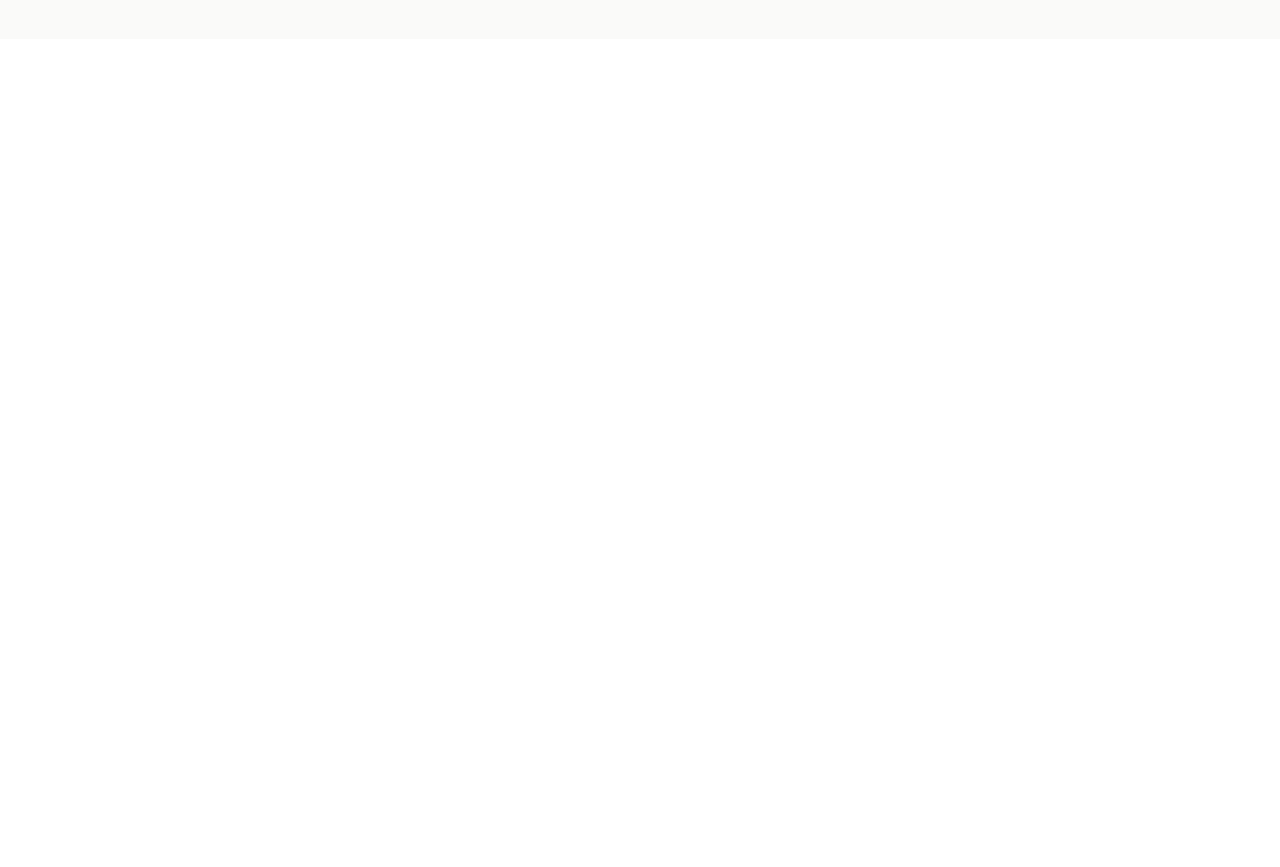
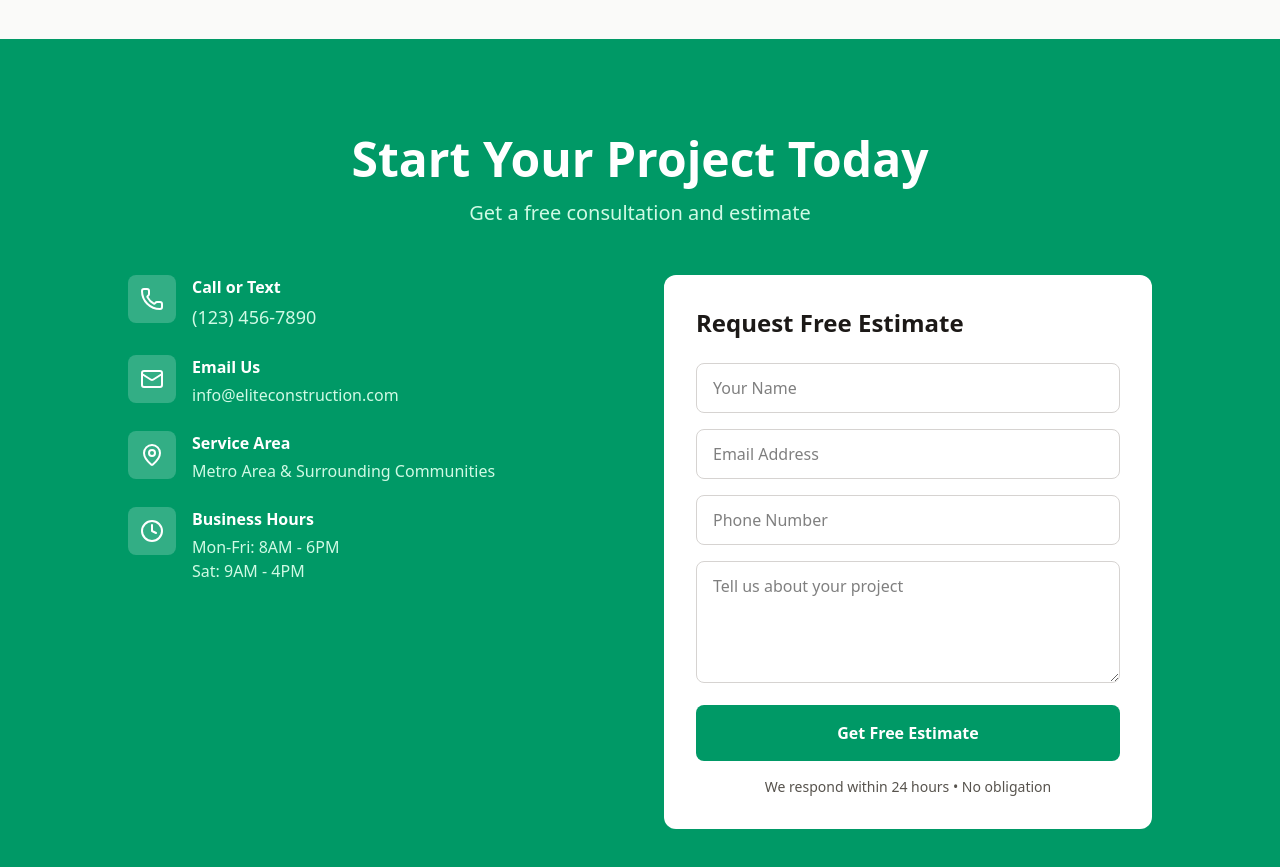
Before and after one commit to kyoriku/polaris-construction, a React (Vite) app: page / in a window 1280 px wide. Shown: the part 5360-6227 px from the top of the page. Before the commit the page ends 5399 px from the top, so only its background shows below. Built offline with nearby package versions, Linux system fonts and the light colour scheme.

Commit message:
add contact form with information cards

```diff
--- a/src/App.jsx
+++ b/src/App.jsx
@@ -1,5 +1,5 @@
 import { useState, useRef, useEffect } from 'react';
-import { Menu, X, Award, ArrowRight, CheckCircle, ChevronRight, Hammer, Users, Shield } from 'lucide-react';
+import { Phone, Mail, MapPin, Clock, Menu, X, Award, ArrowRight, CheckCircle, ChevronRight, Hammer, Shield, Users } from 'lucide-react';
 
 const services = [
   {
@@ -421,6 +421,96 @@ const ConstructionSite = () => {
           </div>
         </div>
       </section>
+
+      {/* Contact */}
+      <section id="contact" className="py-24 px-6 bg-emerald-600">
+        <div className="max-w-5xl mx-auto">
+          <div className="text-center text-white mb-12">
+            <h2 className="text-5xl font-bold mb-4">Start Your Project Today</h2>
+            <p className="text-xl text-emerald-100">Get a free consultation and estimate</p>
+          </div>
+
+          <div className="grid md:grid-cols-2 gap-12">
+            <div className="space-y-6 text-white">
+              <div className="flex items-start gap-4">
+                <div className="w-12 h-12 bg-white/20 rounded-lg flex items-center justify-center flex-shrink-0">
+                  <Phone className="w-6 h-6" />
+                </div>
+                <div>
+                  <p className="font-semibold mb-1">Call or Text</p>
+                  <a href="tel:1234567890" className="text-emerald-100 hover:text-white text-lg">
+                    (123) 456-7890
+                  </a>
+                </div>
+              </div>
+              <div className="flex items-start gap-4">
+                <div className="w-12 h-12 bg-white/20 rounded-lg flex items-center justify-center flex-shrink-0">
+                  <Mail className="w-6 h-6" />
+                </div>
+                <div>
+                  <p className="font-semibold mb-1">Email Us</p>
+                  <a href="mailto:info@eliteconstruction.com" className="text-emerald-100 hover:text-white">
+                    info@eliteconstruction.com
+                  </a>
+                </div>
+              </div>
+              <div className="flex items-start gap-4">
+                <div className="w-12 h-12 bg-white/20 rounded-lg flex items-center justify-center flex-shrink-0">
+                  <MapPin className="w-6 h-6" />
+                </div>
+                <div>
+                  <p className="font-semibold mb-1">Service Area</p>
+                  <p className="text-emerald-100">Metro Area & Surrounding Communities</p>
+                </div>
+              </div>
+              <div className="flex items-start gap-4">
+                <div className="w-12 h-12 bg-white/20 rounded-lg flex items-center justify-center flex-shrink-0">
+                  <Clock className="w-6 h-6" />
+                </div>
+                <div>
+                  <p className="font-semibold mb-1">Business Hours</p>
+                  <p className="text-emerald-100">Mon-Fri: 8AM - 6PM<br />Sat: 9AM - 4PM</p>
+                </div>
+              </div>
+            </div>
+
+            <div className="bg-white rounded-xl p-8">
+              <h3 className="text-2xl font-bold text-stone-900 mb-6">Request Free Estimate</h3>
+              <div className="space-y-4">
+                <input
+                  type="text"
+                  placeholder="Your Name"
+                  className="w-full px-4 py-3 border border-stone-300 rounded-lg focus:outline-none focus:ring-2 focus:ring-emerald-600"
+                />
+                <input
+                  type="email"
+                  placeholder="Email Address"
+                  className="w-full px-4 py-3 border border-stone-300 rounded-lg focus:outline-none focus:ring-2 focus:ring-emerald-600"
+                />
+                <input
+                  type="tel"
+                  placeholder="Phone Number"
+                  className="w-full px-4 py-3 border border-stone-300 rounded-lg focus:outline-none focus:ring-2 focus:ring-emerald-600"
+                />
+                <textarea
+                  placeholder="Tell us about your project"
+                  rows="4"
+                  className="w-full px-4 py-3 border border-stone-300 rounded-lg focus:outline-none focus:ring-2 focus:ring-emerald-600"
+                />
+                <button
+                  onClick={() => alert('Form submission would integrate with backend service')}
+                  className="w-full py-4 bg-emerald-600 text-white font-bold rounded-lg hover:bg-emerald-700 transition-colors cursor-pointer"
+                >
+                  Get Free Estimate
+                </button>
+                <p className="text-sm text-stone-600 text-center">
+                  We respond within 24 hours • No obligation
+                </p>
+              </div>
+            </div>
+          </div>
+        </div>
+      </section>
     </div>
   );
 }
```
